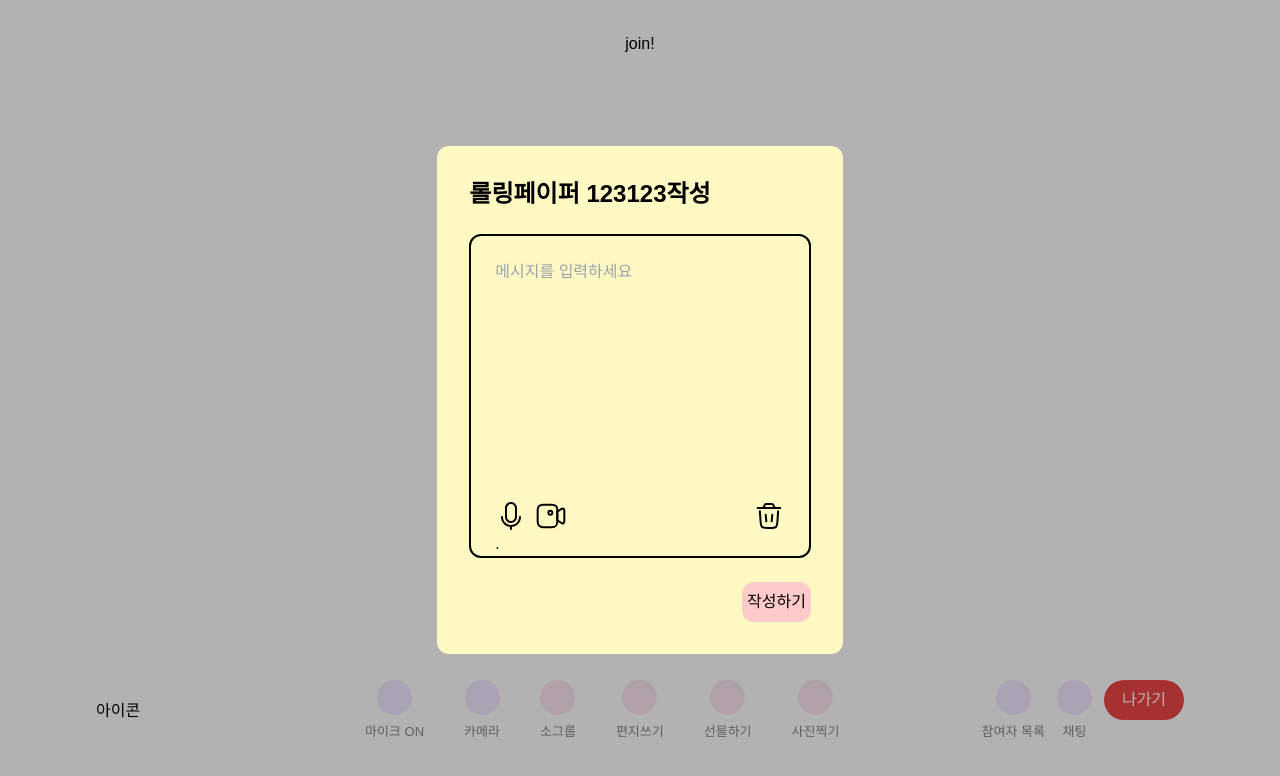
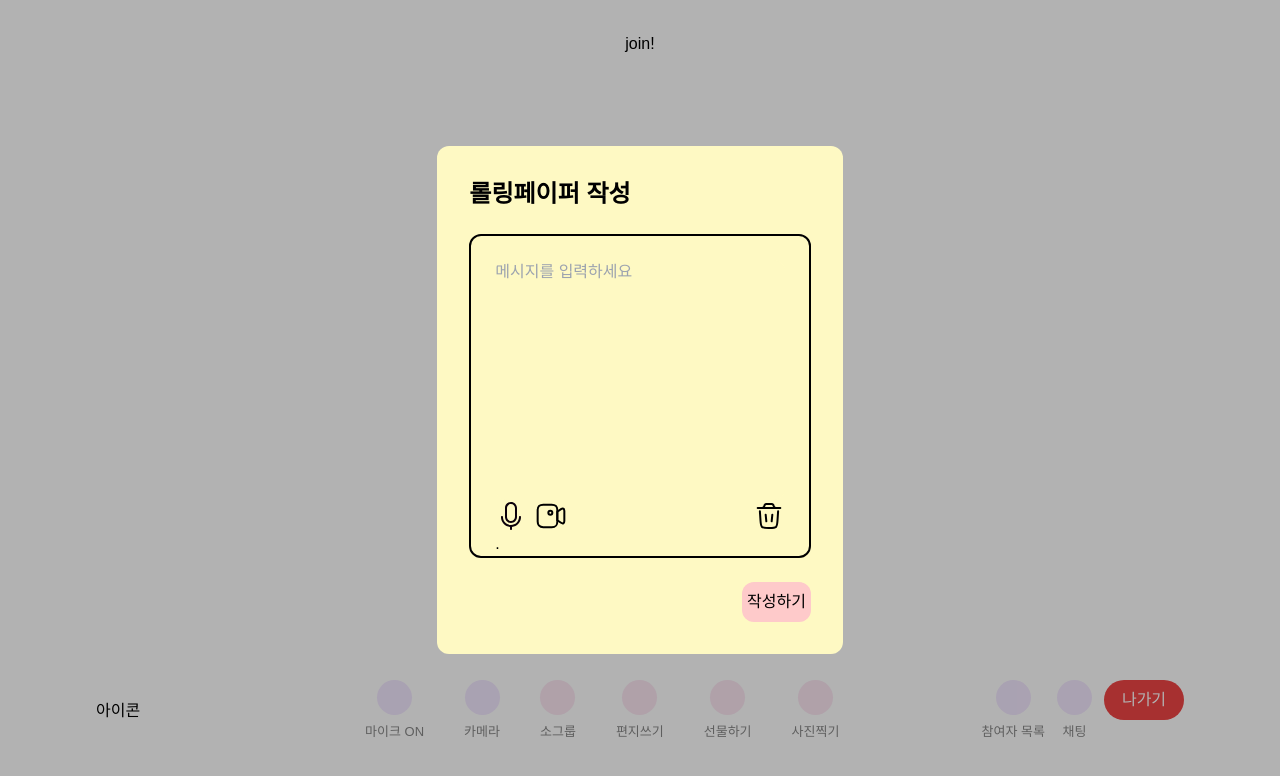
Before and after one commit to rglley/Mokkoji, a Vue app in the folder front-skeleton/: page /meeting in a window 1280 px wide. Both pictures are taken after a click on the button 639 px from the left and 697 px from the top of the page. Shown: the top 776 px of the page. Built offline with nearby package versions, Linux system fonts and the light colour scheme; a web font is replaced by a local one.

Commit message:
docs : 문구 수정
- 1. 롤링페이퍼 작성 문구 수정

Change-Id: Ie6b5ecfc2cfa4d3a53111e699415e5019f5428d5

```diff
--- a/front-skeleton/src/components/modal/LetterModal.vue
+++ b/front-skeleton/src/components/modal/LetterModal.vue
@@ -7,7 +7,7 @@
       class="p-8 w-1/3 h-fit bg-yellow-100 flex flex-col justify-center rounded-xl"
     >
       <div class="flex pb-6">
-        <h1 class="text-black text-2xl font-bold">롤링페이퍼 123123작성</h1>
+        <h1 class="text-black text-2xl font-bold">롤링페이퍼 작성</h1>
       </div>
       <form action="" method="post" id="letterForm" class="flex flex-col justify-center">
         <div class="p-6 flex flex-col border-2 rounded-xl">
@@ -43,9 +43,12 @@
           <span
             v-for="(fileName, index) in fileNames"
             :key="fileName"
-            class="text-gray-800 w-40 mr-2 p-1 border-2 rounded-lg flex items-center overflow-hidden"
+            class="text-gray-800 w-36 mr-2 p-1 border-2 rounded-lg flex items-center"
           >
-            <img src="@/assets/clip.png" alt="파일 클립 이미지" class="mr-1 w-4" /> {{ fileName }}
+            <img src="@/assets/clip.png" alt="파일 클립 이미지" class="mr-1 w-4" />
+            <span class="basis-3/4 whitespace-nowrap overflow-hidden">
+              {{ fileName }}
+            </span>
             <img
               src="@/assets/delete.png"
               alt="삭제 버튼 이미지"
```
